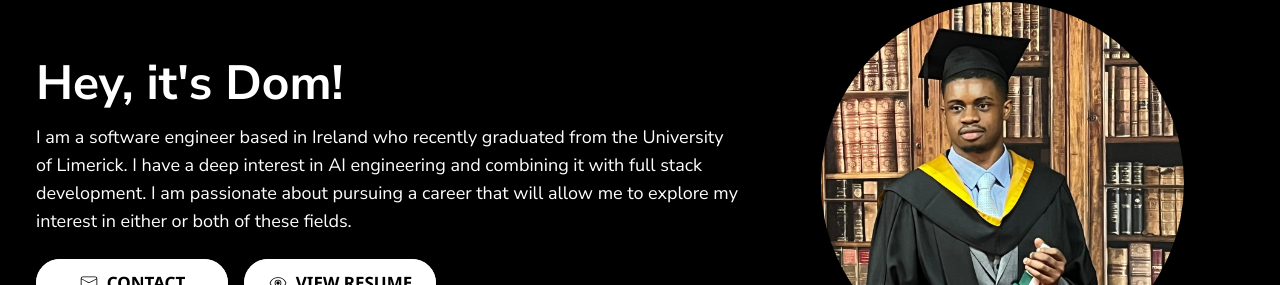
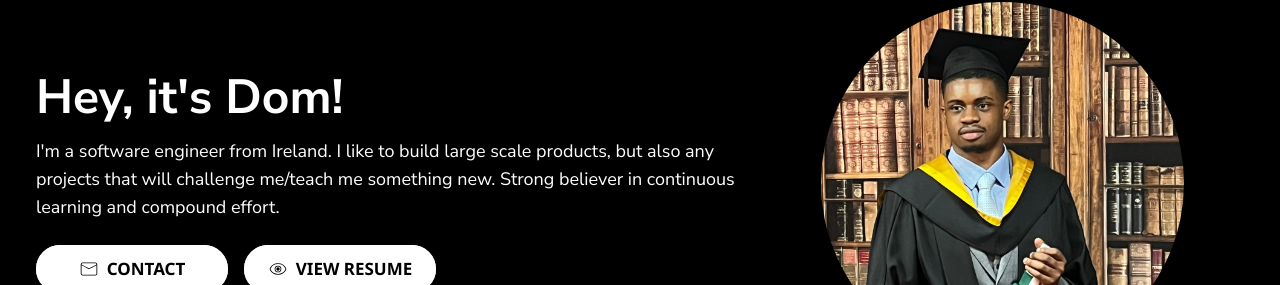
Before and after one commit to kiing-dom/dg-portfolio, a Next.js app: page / in a window 1280 px wide. Shown: the part 173-458 px from the top of the page. Built offline with nearby package versions, Linux system fonts and the light colour scheme; no server answers.

Commit message:
updated personal description in Hero section

```diff
--- a/src/components/Hero/Hero.tsx
+++ b/src/components/Hero/Hero.tsx
@@ -68,9 +68,8 @@ const Hero: React.FC = () => {
               Hey, it's Dom!
             </h1>
             <p style={nun.style} className="text-sm md:text-base lg:text-lg mb-6 max-w-prose">
-              I am a software engineer based in Ireland who recently graduated from the University of Limerick. I have
-              a deep interest in AI engineering and combining it with full stack development. I am passionate about
-              pursuing a career that will allow me to explore my interest in either or both of these fields.
+              I'm a software engineer from Ireland. I like to build large scale products, but also any projects that will challenge me/teach me something new.
+              Strong believer in continuous learning and compound effort.
             </p>
             <div className="flex flex-col sm:flex-row gap-4">
               <Link href={"mailto:dom1gbadamosi@gmail.com"}>
```
